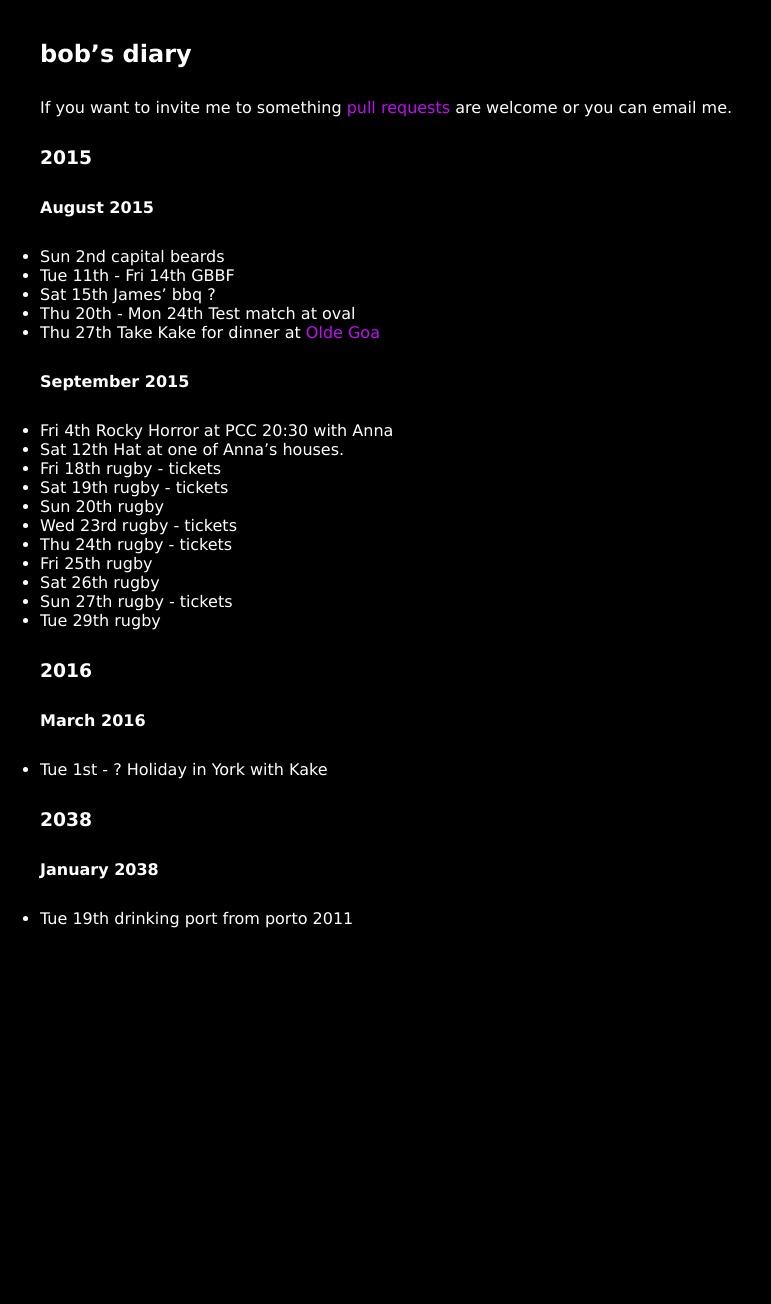
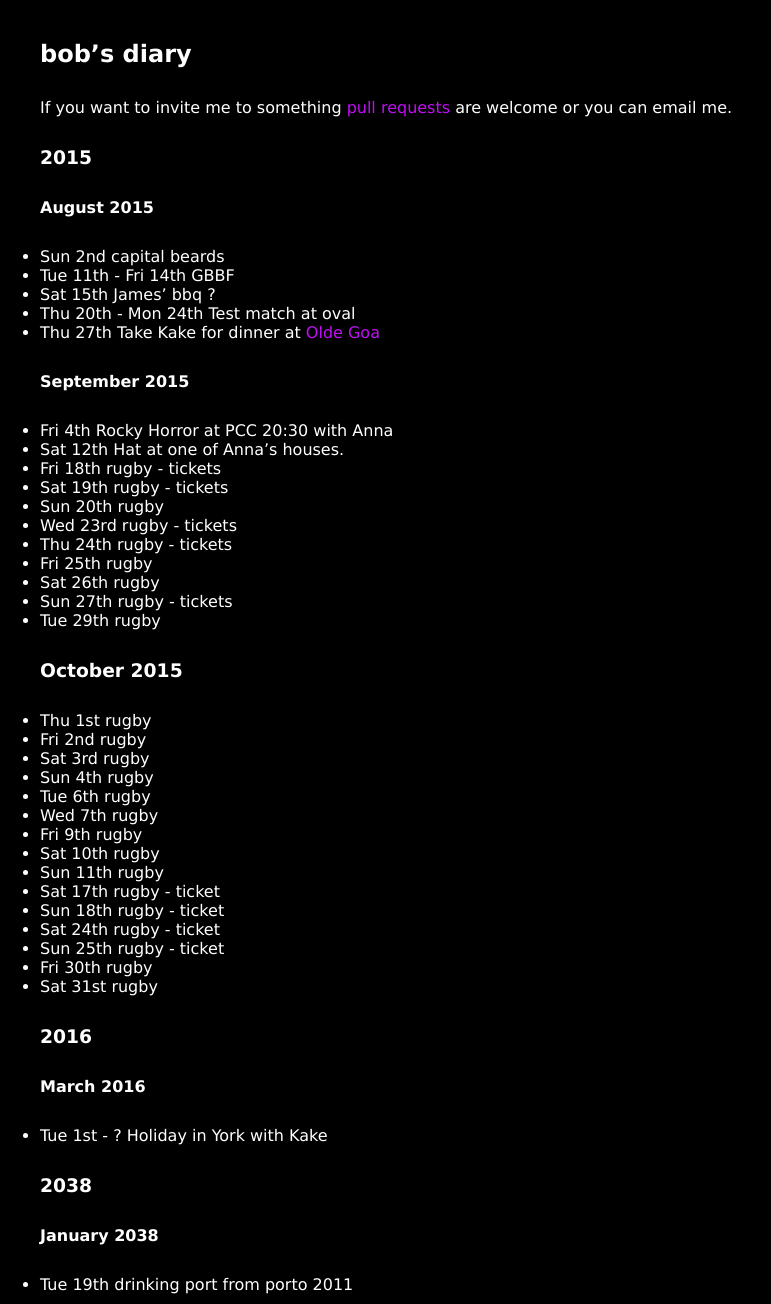
Before and after one commit to rjw1/randomness.org.uk, a Jekyll site: the page built from diary/index.md, in a window 1280 px wide. Shown: the whole page, without its empty margins (0-771 px from the left). Built offline with Jekyll 4.4.1, drawn with Linux system fonts in a browser that asks for light colours; Markdown is read by kramdown in place of the engine named in the settings; before the commit the page ends 938 px from its top, so only the background shows below that.

Commit message:
October rugby dates

```diff
--- a/diary/index.md
+++ b/diary/index.md
@@ -32,6 +32,24 @@ are welcome or you can email me.
 * Sun 27th rugby - tickets
 * Tue 29th rugby
 
+### October 2015 ####
+
+* Thu 1st rugby
+* Fri 2nd rugby
+* Sat 3rd rugby
+* Sun 4th rugby
+* Tue 6th rugby
+* Wed 7th rugby
+* Fri 9th rugby
+* Sat 10th rugby
+* Sun 11th rugby
+* Sat 17th rugby - ticket
+* Sun 18th rugby - ticket
+* Sat 24th rugby - ticket
+* Sun 25th rugby - ticket
+* Fri 30th rugby
+* Sat 31st rugby
+
 ### 2016 ###
 
 #### March 2016 ####
```
